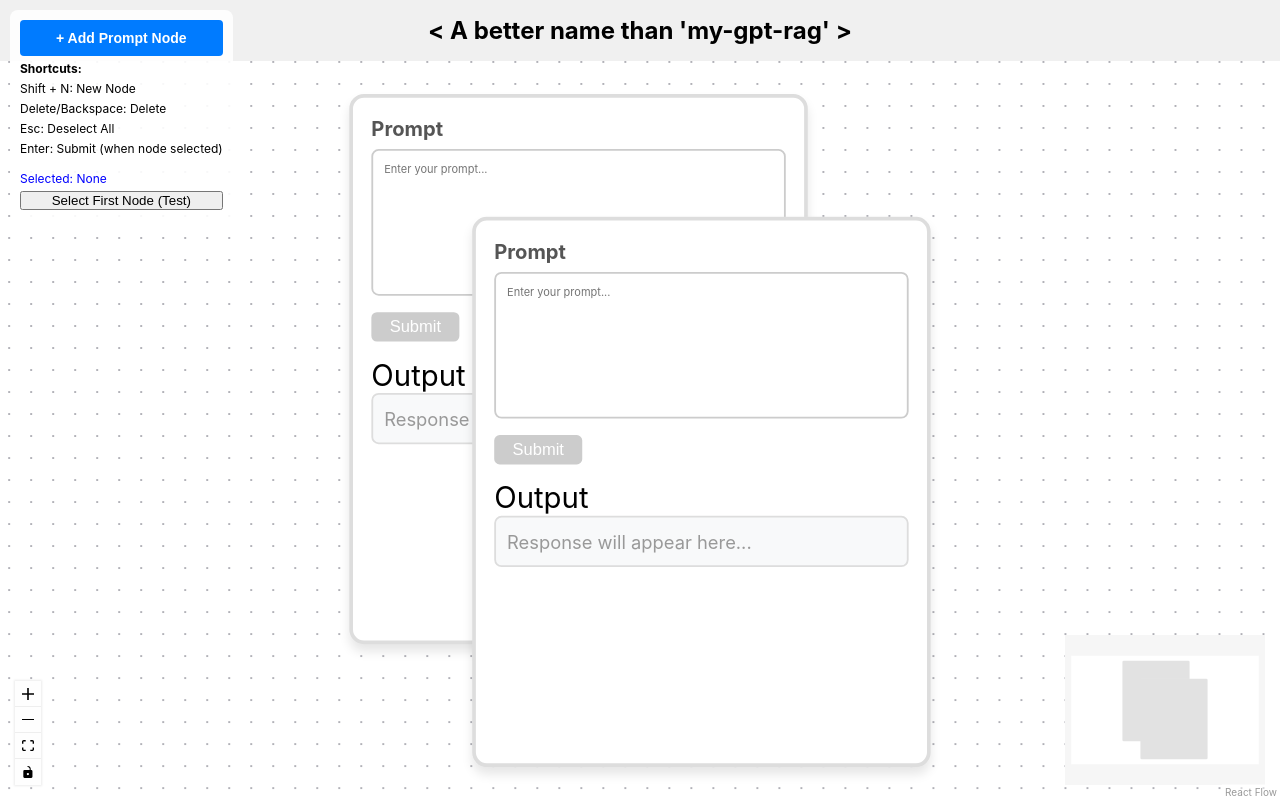
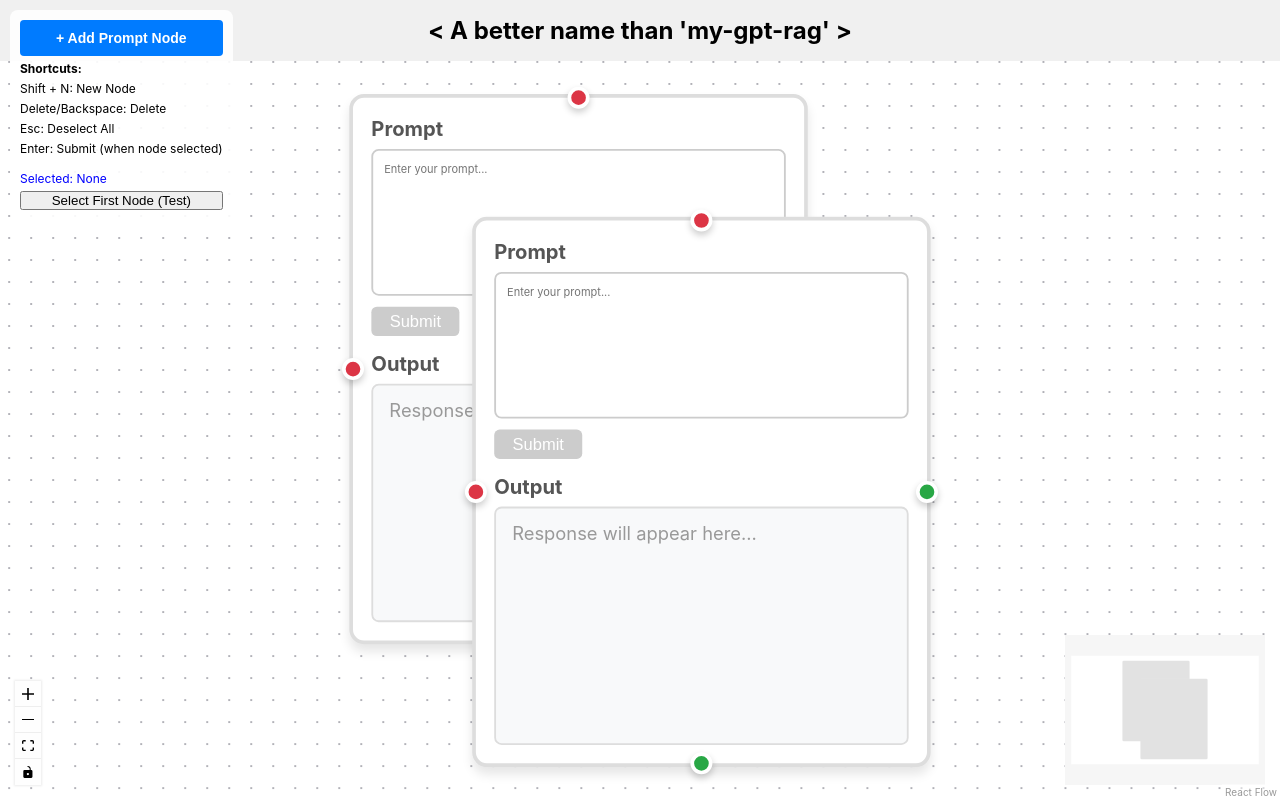
Before and after one commit to rzhen3/my-gpt-rag, a React app in the folder frontend/: page / in a window 1280 px wide. Built offline with nearby package versions, Linux system fonts and the light colour scheme; the HTML template or start-up script is replaced by a standard one.

Commit message:
resolve edge connectivity, and node handle issues

```diff
--- a/frontend/src/components/PromptNode.css
+++ b/frontend/src/components/PromptNode.css
@@ -4,38 +4,19 @@
     height: 12px;
     border: 2px solid white;
     border-radius: 50%;
-    cursor: crosshair
+    cursor: crosshair;
+    box-shadow: 0 2px 4px rgba(0,0,0,0.2);
+    transition: transform 0.2s ease;
+    z-index: 10;
 }
 
 .handle-source {
-    background: #007bff;
-    box-shadow: 0 0 0 0 rgba(0, 123, 255, 0.4);
+    background: #28a745;
 }
 
-.handle-source:hover{
-    background: #0056b3;
-    transform: scale(1.3);
-    box-shadow: 0 0 0 4px rgba(0, 123, 255, 0.2);
-}
 
 .handle-target{
-    background: #28a745;
-    opacity: 0;
-}
-
-.react-flow__node:not(.connecting) .handle-target {
-    opacity: 0 !important;
-    pointer-events: none;
-}
-
-.react-flow__node.connecting .handle-target {
-    opacity: 1 !important;
-    pointer-events: auto;
-}
-
-.handle-target:hover {
-    background: #218838;
-    transform: scale(1.3);
+    background: #dc3545;
 }
 
 /* EDGE STYLING */
@@ -45,23 +26,24 @@
     stroke-width: 2;
 }
 
-.react-flow__edge:hover .react-flow__edge-path {
-    stroke: #007bff;
-    stroke-width: 3;
+.react-flow__edge.selected .react-flow__edge-path {
+    stroke: #007bff !important;
+    stroke-width: 3 !important;
 }
 
-.react-flow__edge.selected .react-flow__edge-path {
-    stroke: #007bff;
-    stroke-width: 3;
+.react-flow__edge.selected .react-flow__arrowhead {
+    fill: #007bff !important;
 }
 
 .react-flow__arrowhead {
     fill: #555;
 }
 
-.react-flow__edge:hover .react-flow__arrowhead,
-.react-flow__edge.selected .react-flow__arrowhead {
-    fill: #007bff;
+
+.react-flow__connection-path {
+    stroke: #007bff;
+    stroke-width: 2;
+    stroke-dasharray: 5, 5;
 }
 
 /* NODE STYLING */
@@ -76,23 +58,11 @@
     position: relative;
     display: flex;
     flex-direction: column;
-    overflow: hidden;
+    overflow: visible;
 }
 /* selection highlight */
 .prompt-node.selected {
     border-color: #007bff;
-    box-shadow: 0 0 0 3px rgba(0, 123, 255, 0.3);
-}
-
-/* hide handles by default */
-.prompt-node .react-flow__handle {
-    opacity: 0;
-    transition: opacity 0.2s;
-}
-
-/* show handles on hover */
-.prompt-node:hover .react-flow__handle {
-    opacity: 1;
 }
 
 .prompt-node label {
@@ -115,6 +85,7 @@
     resize: none;
     box-sizing: border-box;
     overflow-y: auto;
+    margin-bottom: 6px;
     flex-shrink: 0;
 }
 
@@ -153,7 +124,8 @@
     font-size: 9px;
     align-self: flex-start;
     transition: background 0.2s;
-    margin-bottom: 8px
+    margin-bottom: 8px;
+    flex-shrink: 0;
 }
 
 .submit-button:hover:not(:disabled) {
@@ -164,7 +136,15 @@
     background: #ccc;
     cursor: not-allowed;
 }
-
+/* Output label */
+.output-label {
+    display: block;
+    font-weight: bold;
+    margin-bottom: 4px;
+    font-size: 11px;
+    color: #555;
+    flex-shrink: 0;
+}
 .prompt-output {
     flex: 1;
     min-height: 0;
--- a/frontend/src/components/PromptNode.tsx
+++ b/frontend/src/components/PromptNode.tsx
@@ -3,20 +3,20 @@ import {
     Position,
     type NodeProps
 } from '@xyflow/react'
-import { useState, useCallback, memo } from 'react';
+import { useState, useCallback, memo, useMemo } from 'react';
 
 import './PromptNode.css';
 import {executeNode} from '../api/client';
 import {useModal} from '../contexts/ModalContext'
 
 
-function PromptNode({ id, selected} : NodeProps) {
+function PromptNode({ id, selected, dragging} : NodeProps) {
 
     const [inputValue, setInputValue] = useState('');
     const [responseText, setResponseText] = useState('');
     const [isLoading, setIsLoading] = useState(false);
-    const [isHovered, setIsHovered] = useState(false);
     const {openModal} = useModal();
+
 
     const handleSubmit = useCallback(async () => {
 
@@ -38,6 +38,8 @@ function PromptNode({ id, selected} : NodeProps) {
         } catch(error){
             console.error('Error calling backend:', error);
             setResponseText('Error: Failed to ger response');
+        }finally{
+            setIsLoading(false)
         }
 
         // display response
@@ -49,15 +51,20 @@ function PromptNode({ id, selected} : NodeProps) {
             inputText: inputValue,
             outputText: responseText
         });
-    }, [id, inputValue, responseText, openModal])
+    }, [id, inputValue, responseText, openModal]);
+
+    const outputDisplay = useMemo(() => {
+        if(dragging){
+            return 'Moving...';
+        }
+        if(!responseText){
+            return <span style = {{ color: '#999'}}> Response will appear here...</span>;
+        }
+        return responseText;
+    }, [responseText, dragging])
 
     return (
-        <div
-            className = {`prompt-node ${selected ? 'selected': ''}`}
-            onMouseEnter = {() => setIsHovered(true)}
-            onMouseLeave={()=> setIsHovered(false)}
-        >
-            <div>
+        <div className = {`prompt-node ${selected ? 'selected': ''}`}>
                 <label htmlFor={`prompt-input-${id}`}>Prompt</label>
                 <textarea
                     id = {`prompt-input-${id}`}
@@ -82,60 +89,34 @@ function PromptNode({ id, selected} : NodeProps) {
                     onDoubleClick={handleOpenModal}
                     title="Double-click to expand"
                 >
-                    {responseText || <span style = {{ color: '#999'}}>Response will appear here...</span>}
+                    {outputDisplay}
                 </div>
-
-                {
-                    isHovered && (
-                        <>
                 <Handle
-                                type = 'source'
-                                position = {Position.Right}
-                                id = 'output-right'
+                    type="source"
+                    position={Position.Right}
+                    id="output-right"
                     className="handle handle-source"
-                                style={{
-                                    right: -6,
-                                    top: '50%'
-                                }}
+                    // No inline style needed - pure CSS control
                 />
                 <Handle
-                                type = 'source'
-                                position= {Position.Bottom}
-                                id='output-bottom'
-                                className='handle handle-source'
-                                style={{
-                                    bottom: -6,
-                                    left: '50%'
-                                }}
+                    type="source"
+                    position={Position.Bottom}
+                    id="output-bottom"
+                    className="handle handle-source"
                 />
+
                 <Handle
                     type="target"
                     position={Position.Left}
                     id="input-left"
                     className="handle handle-target"
-                                style={{
-                                    left: -6,
-                                    top: '50%',
-                                    opacity: 0, // Hidden by default, shown via CSS when connecting
-                                }}
                 />
                 <Handle
                     type="target"
                     position={Position.Top}
                     id="input-top"
                     className="handle handle-target"
-                                style={{
-                                    top: -6,
-                                    left: '50%',
-                                    opacity: 0,
-                                }}
                 />
-                        </>
-                    )
-                }
-                <Handle type='source' position={Position.Top} id = 'output' style = {{opacity: 0 }}/>
-                <Handle type='target' position = {Position.Bottom} id = 'input' style = {{ opacity: 0}} />
-            </div>
             </div>
     );
 }
--- a/frontend/src/components/SimpleFlow.tsx
+++ b/frontend/src/components/SimpleFlow.tsx
@@ -9,7 +9,12 @@ import { ReactFlow, ConnectionMode,
     applyEdgeChanges,
     addEdge,
     // useReactFlow,
-    type Node, type Edge, type OnNodesChange, type OnEdgesChange, type OnConnect, type NodeTypes,
+    type Node,
+    type Edge,
+    type OnNodesChange,
+    type OnEdgesChange,
+    type OnConnect,
+    type NodeTypes,
     type Connection,
     } from '@xyflow/react';
 import '@xyflow/react/dist/style.css';
@@ -86,9 +91,9 @@ function SimpleFlow() {
     /*
         delete selected nodes
     */
-   const deleteSelectedNodes = useCallback(() => {
+   const deleteSelected = useCallback(() => {
         const selectedNodes = nodes.filter((node) => node.selected);
-
+        const selectedEdges = edges.filter((edge) => edge.selected);
         const selectedNodeIds = selectedNodes.map((node) => node.id);
 
         if (selectedNodeIds.length > 0){
@@ -98,13 +103,18 @@ function SimpleFlow() {
             ));
         }
 
-   }, [nodes]);
+        if(selectedEdges.length > 0){
+            setEdges((eds) => eds.filter((edge) => !edge.selected));
+        }
+
+   }, [nodes, edges]);
 
     useEffect(() => {
         const handleKeyDown = (event: KeyboardEvent) => {
             const target = event.target as HTMLElement;
-
-            const isInputField = target.tagName === 'INPUT' || target.tagName === 'TEXTAREA' || target.isContentEditable;
+            const isInputField = target.tagName === 'INPUT' ||
+                target.tagName === 'TEXTAREA' ||
+                target.isContentEditable;
 
             // ctr + n: create new node
             if((event.shiftKey) && event.key === 'N'){
@@ -118,7 +128,7 @@ function SimpleFlow() {
             if(!isInputField && (event.key === 'Delete' || event.key === 'Backspace')){
                 event.preventDefault();
                 event.stopPropagation();
-                deleteSelectedNodes();
+                deleteSelected();
                 console.log('Deleting nodes');
             }
 
@@ -134,7 +144,7 @@ function SimpleFlow() {
 
         document.addEventListener('keydown', handleKeyDown, true);
         return () => document.removeEventListener('keydown', handleKeyDown, true);
-    }, [addPromptNode, deleteSelectedNodes]);
+    }, [addPromptNode, deleteSelected]);
 
    /*
         validating proper node connection
@@ -145,10 +155,28 @@ function SimpleFlow() {
             return false;
         }
 
+        const connectionExists = edges.some(
+            (edge) =>
+                edge.source === connection.source &&
+                edge.target === connection.target
+        );
+
+        if(connectionExists){
+            return false;
+        }
+
         const isDuplicate = edges.some(
             (edge) =>
-                edge.source === connection.source && edge.target === connection.target
+            edge.source === connection.source &&
+            edge.target === connection.target
         );
+
+        if (connection.sourceHandle?.startsWith('input-')) {
+            return false;
+        }
+        if (connection.targetHandle?.startsWith('output-')) {
+            return false;
+        }
 
         return !isDuplicate;
     }, [edges]);
@@ -156,15 +184,21 @@ function SimpleFlow() {
     const onConnect: OnConnect = useCallback(
         (connection) => {
 
+
+            // Create unique edge ID that includes handle information
+            const edgeId = `e${connection.source}-${connection.target}`;
+
             const newEdge: Edge = {
                 ...connection,
-                id: `e${connection.source}-${connection.target}`,
+                id: edgeId,
                 type: 'default',
+                selectable: true,
+                focusable: true,
                 markerEnd: {
                     type: MarkerType.ArrowClosed,
                     width: 10,
                     height: 10,
-                    color: '#000'
+                    color: '#555'
                 },
 
                 data: {
@@ -249,14 +283,6 @@ function SimpleFlow() {
                     isValidConnection = {isValidConnection}
                     connectOnClick = {false}
                     fitView
-
-                    defaultEdgeOptions={{
-                        type: 'default',
-                        markerEnd : {type: MarkerType.ArrowClosed, width: 20, height: 20},
-                        style: {strokeWidth: 2, stroke: '#555'}
-                    }}
-
-                    onlyRenderVisibleElements={true}
                     elevateEdgesOnSelect={true}
                 >
                     <Background variant={BackgroundVariant.Dots} gap={12} size={1}/>
```
Also changed, not shown: frontend/src/contexts/ModalContext.tsx (+7 -4 lines). Lines whose indentation alone changed are shown as unchanged.
